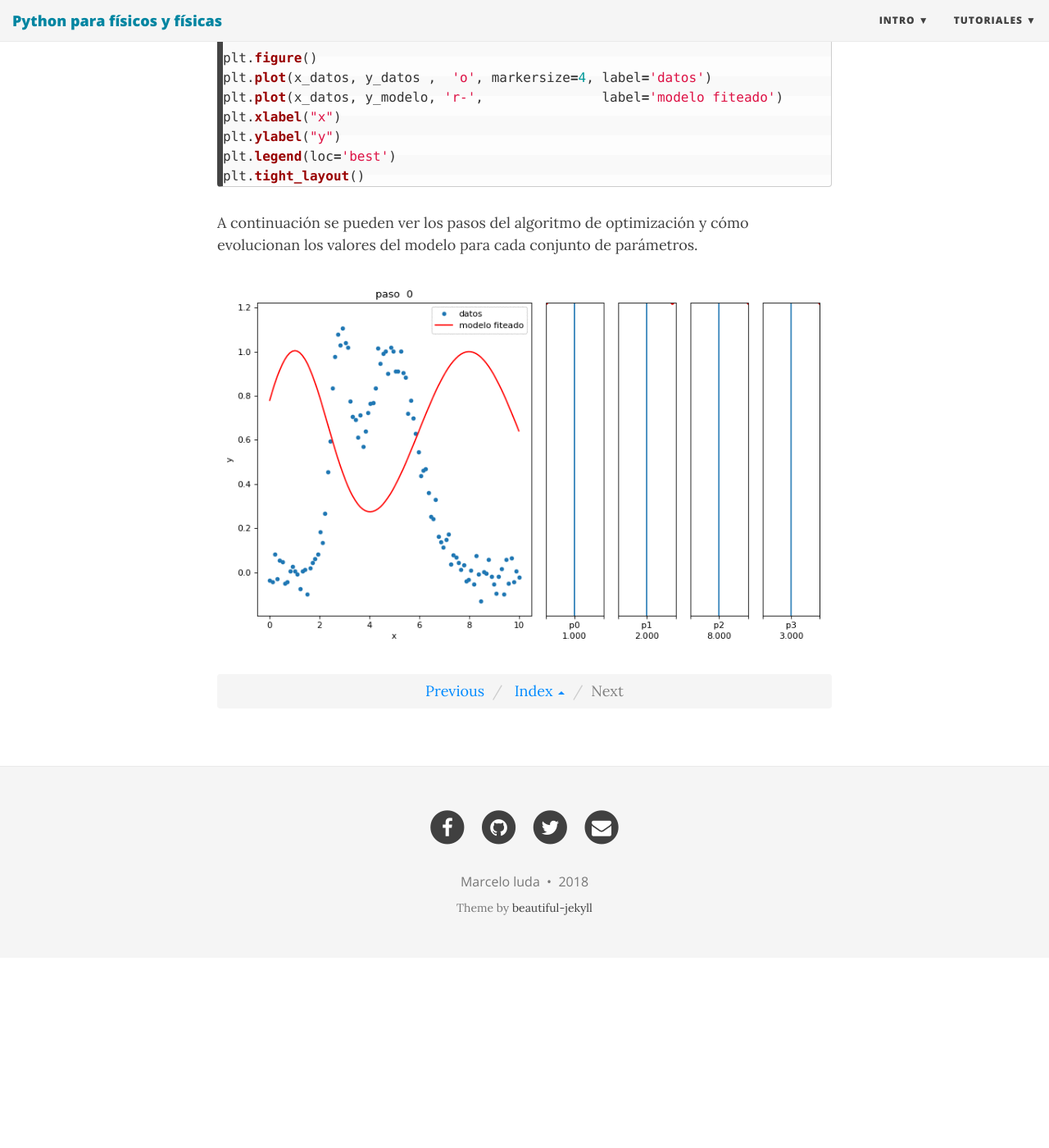
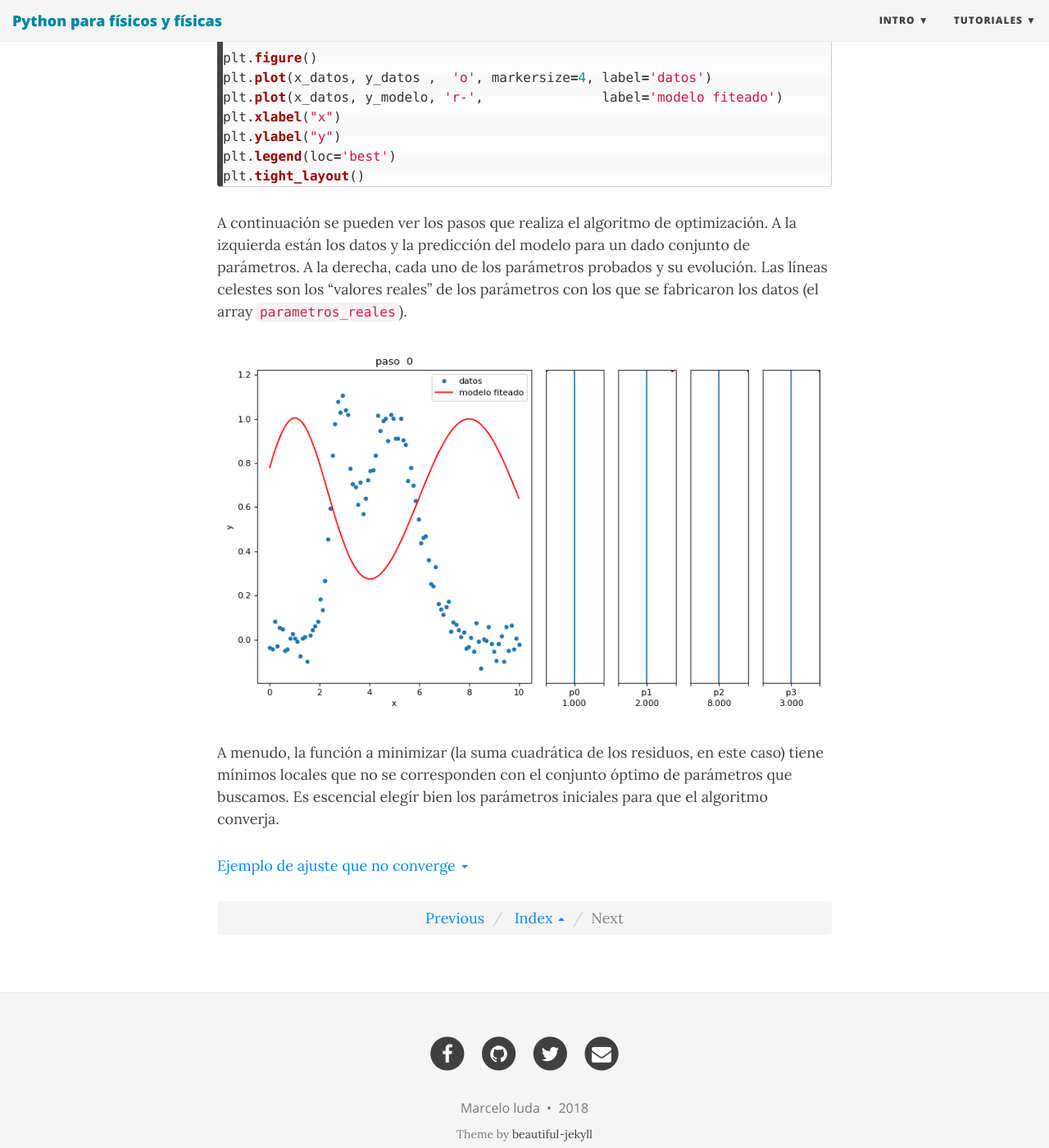
Before and after one commit to marceluda/python-para-fisicos, a Jekyll site: the page built from tuto/analisis/ajuste-no-lineal.md, in a window 1280 px wide and 1400 px high, scrolled down 6328 px. Shown: the whole window at 82% size. Built offline with Jekyll 4.4.1, drawn with Linux system fonts in a browser that asks for light colours; nearby versions of some CDN libraries; formulas are drawn with MathJax 3; before the commit the page ends 7496 px from its top, so only the background shows below that.

Commit message:
no ajusta 2

````diff
--- a/tuto/analisis/ajuste-no-lineal.md
+++ b/tuto/analisis/ajuste-no-lineal.md
@@ -240,11 +240,42 @@
 plt.legend(loc='best')
 plt.tight_layout()
 ```
-A continuación se pueden ver los pasos del algoritmo de optimización y cómo
-evolucionan los valores del modelo para cada conjunto de parámetros.
+A continuación se pueden ver los pasos que realiza el algoritmo de optimización.
+A la izquierda están los datos y la predicción del modelo para un dado conjunto
+de parámetros.
+A la derecha, cada uno de los parámetros probados y su evolución. Las líneas celestes
+son los "valores reales" de los parámetros con los que se fabricaron los datos
+(el array `parametros_reales`).
+
 
 ![ajuste-least_squares](ajuste-least_squares.gif "Ajuste least_squares"){:style="width: 100%;"}
 
 
 
+A menudo, la función a minimizar (la suma cuadrática de los residuos, en este caso) tiene mínimos locales
+que no se corresponden con el conjunto óptimo de parámetros que buscamos. Es escencial elegír
+bien los parámetros iniciales para que el algoritmo converja.
+
+<a data-toggle="collapse" href="#ajuste_no_converge" aria-expanded="false" aria-controls="ajuste_no_converge">
+Ejemplo de ajuste que no converge
+<span class="caret"></span></a>
+
+<div id="ajuste_no_converge" class="collapse" markdown="1" style="padding: 10px; border: 1px solid gray; border-radius: 5px;">
+El siguiente parte de los párametros iniciales:
+```python
+parametros_iniciales=[0, 3, 8, 3] # Ajusta mal
+```
+
+![ajuste-least_squares que no converge](ajuste-least_squares_mal_inicio.gif.gif "Ajuste least_squares que no converge"){:style="width: 100%;"}
+
+El siguiente parte de los parámetros iniciales:
+```python
+parametros_iniciales=[0, 3, 10, 3]  # No ajusta
+```
+
+![ajuste-least_squares que no converge](ajuste-least_squares_no_ajusta_2.gif.gif "Ajuste least_squares que no converge"){:style="width: 100%;"}
+
+</div>
+
+
 {% include page_navbar.html up=1 %}
````
Also changed, not shown: tuto/analisis/ajuste-no-lineal/ajuste-least_squares_no_ajusta_2.gif (added), 1 other file.
